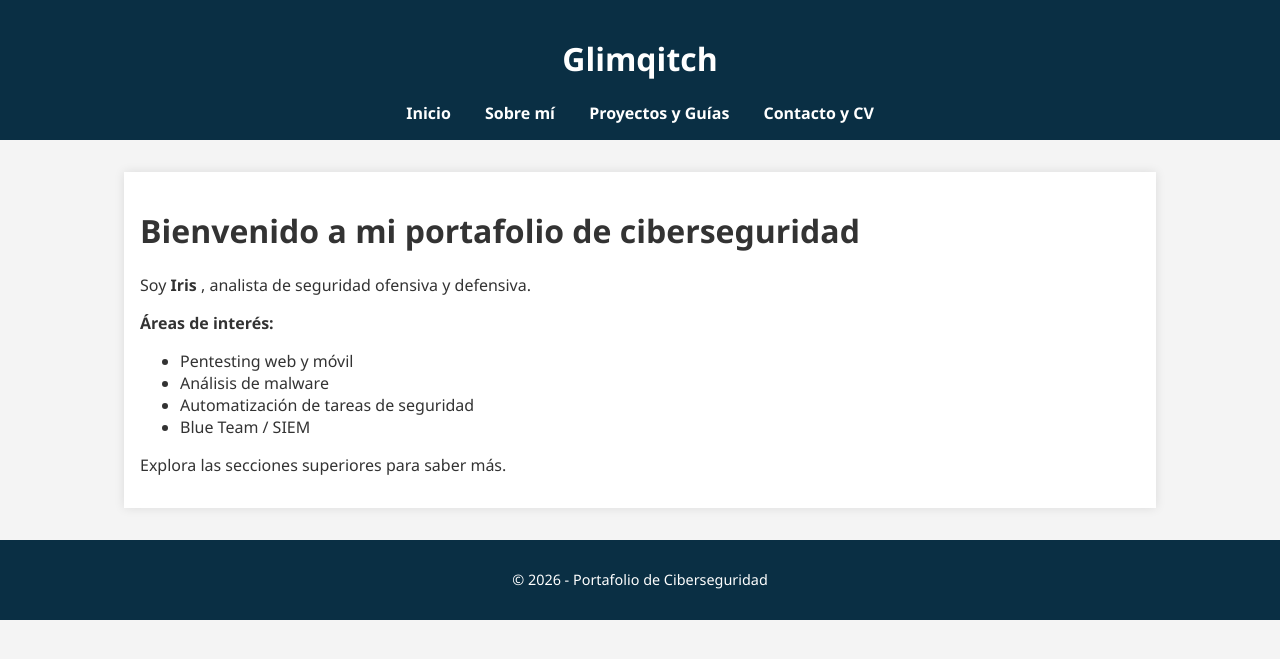
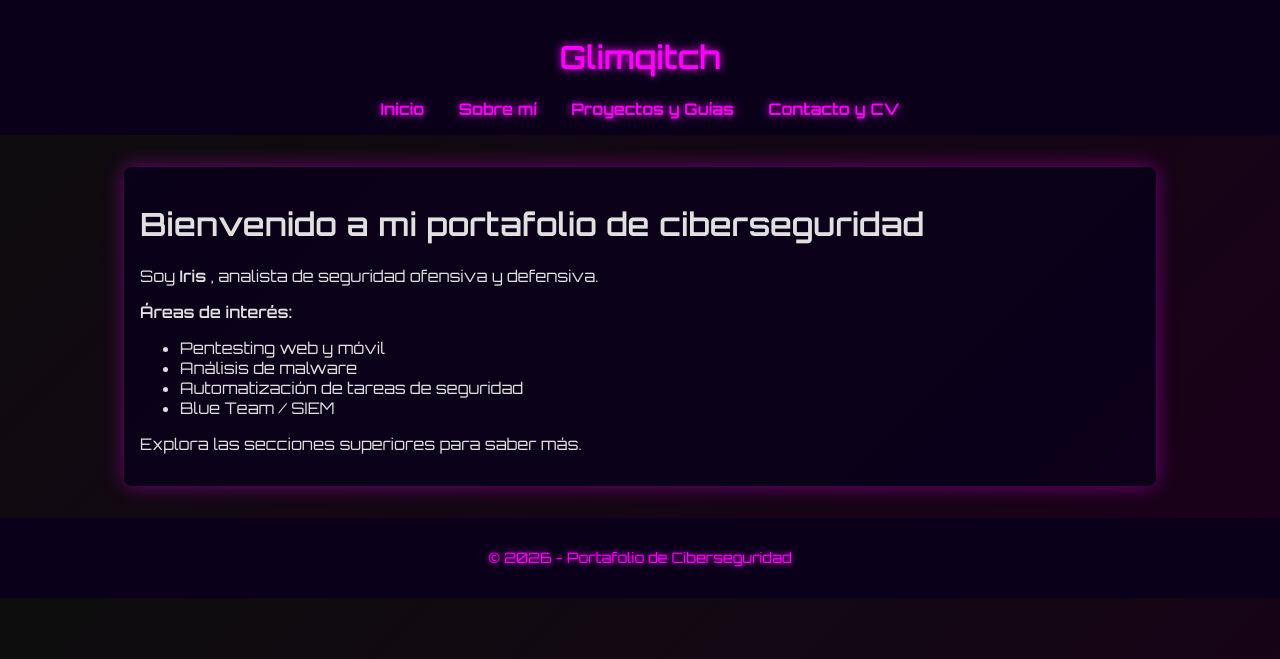
Before and after one commit to glimqitch/glimqitch.github.io, a Jekyll site: the page built from index.md, in a window 1280 px wide. Shown: the top 659 px of the page. Built offline with Jekyll 4.4.1, drawn with Linux system fonts in a browser that asks for light colours.

Commit message:
Update style.css

```diff
--- a/assets/style.css
+++ b/assets/style.css
@@ -1,36 +1,80 @@
+/* tipografía más futurista */
+@import url('https://fonts.googleapis.com/css2?family=Orbitron:wght@400;600&display=swap');
+
 body {
-  font-family: 'Segoe UI', Tahoma, Geneva, Verdana, sans-serif;
+  font-family: 'Orbitron', 'Segoe UI', Tahoma, Geneva, Verdana, sans-serif;
   margin: 0;
   padding: 0;
-  background: #f4f4f4;
-  color: #333;
+  /* fondo oscuro con un ligero degradado púrpura */
+  background: linear-gradient(135deg, #0d0d0d 0%, #1a001a 100%);
+  color: #e0e0e0;               /* texto claro para contraste */
 }
+
+/* encabezado */
 header {
-  background: #0a2f44;
-  color: white;
+  background: #0a001a;          /* negro con matiz violeta */
+  color: #ff00ff;               /* neón lila */
   padding: 1rem;
   text-align: center;
+  text-shadow: 0 0 8px #ff00ff;
 }
+
+/* enlaces de navegación */
 nav a {
-  color: white;
+  color: #ff00ff;
   margin: 0 15px;
   text-decoration: none;
-  font-weight: bold;
+  font-weight: 600;
+  transition: color .2s, text-shadow .2s;
 }
+nav a:hover {
+  color: #ffffff;
+  text-shadow: 0 0 12px #ff00ff;
+}
+
+/* contenido principal */
 main {
   max-width: 1000px;
   margin: 2rem auto;
   padding: 1rem;
-  background: white;
-  box-shadow: 0 0 10px rgba(0,0,0,0.1);
+  background: rgba(10, 0, 26, 0.85);   /* caja semi‑transparente negra */
+  box-shadow: 0 0 20px rgba(255,0,255,.4);
+  border-radius: 8px;
 }
+
+/* pie de página */
 footer {
   text-align: center;
   padding: 1rem;
-  background: #0a2f44;
-  color: white;
+  background: #0a001a;
+  color: #ff00ff;
   font-size: 0.9rem;
+  text-shadow: 0 0 6px #ff00ff;
 }
+
+/* enlaces dentro del cuerpo */
 a {
-  color: #0a2f44;
+  color: #ff00ff;
+  transition: color .2s, text-shadow .2s;
 }
+a:hover {
+  color: #ffffff;
+  text-shadow: 0 0 10px #ff00ff;
+}
+
+/* opcional: estilo para botones */
+button, .btn {
+  background: #ff00ff;
+  border: none;
+  color: #0a001a;
+  padding: 0.6rem 1.2rem;
+  font-family: inherit;
+  cursor: pointer;
+  border-radius: 4px;
+  box-shadow: 0 0 8px #ff00ff;
+  transition: background .2s, transform .1s;
+}
+button:hover, .btn:hover {
+  background: #e600e6;
+  transform: translateY(-2px);
+}
```
